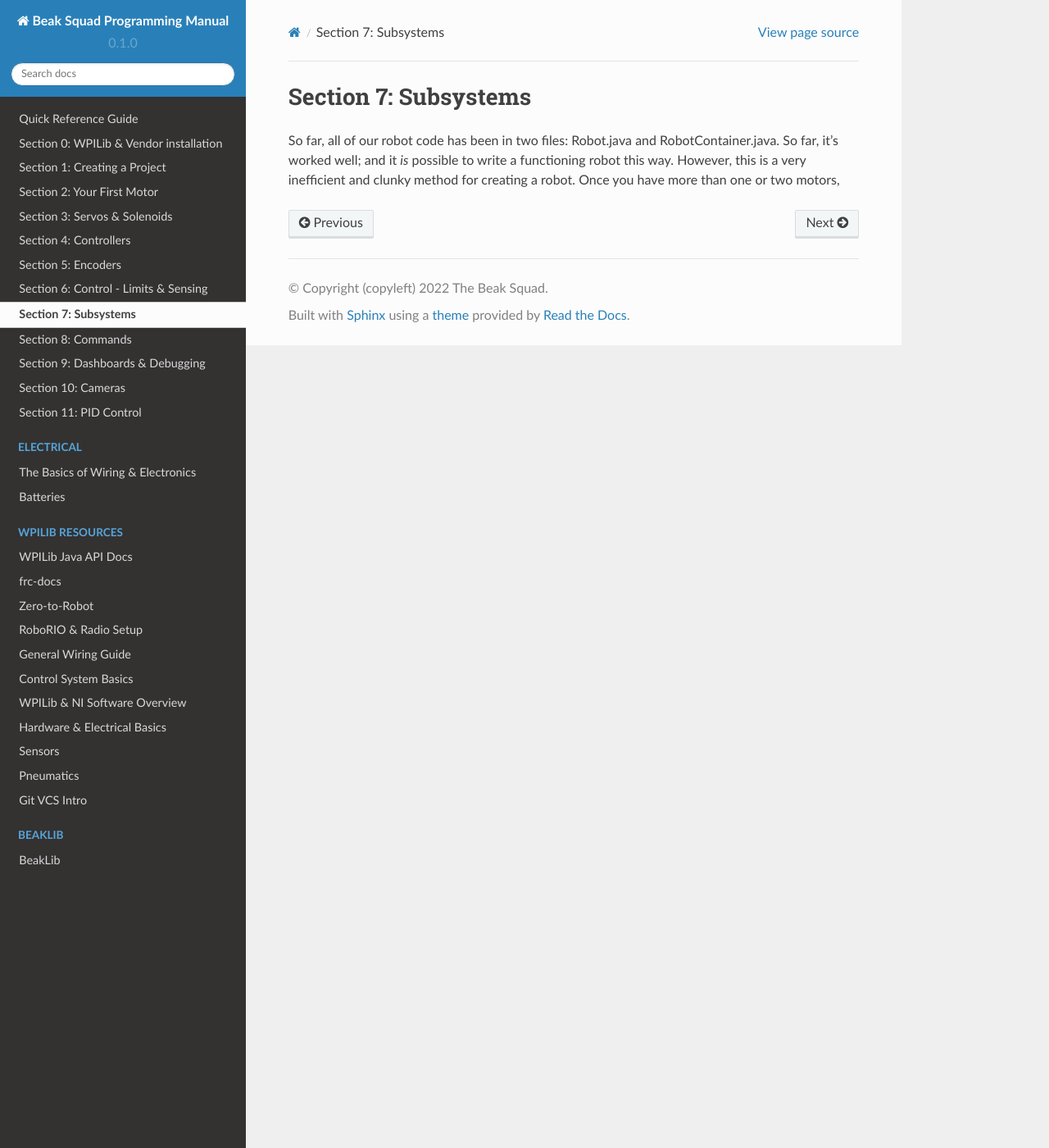
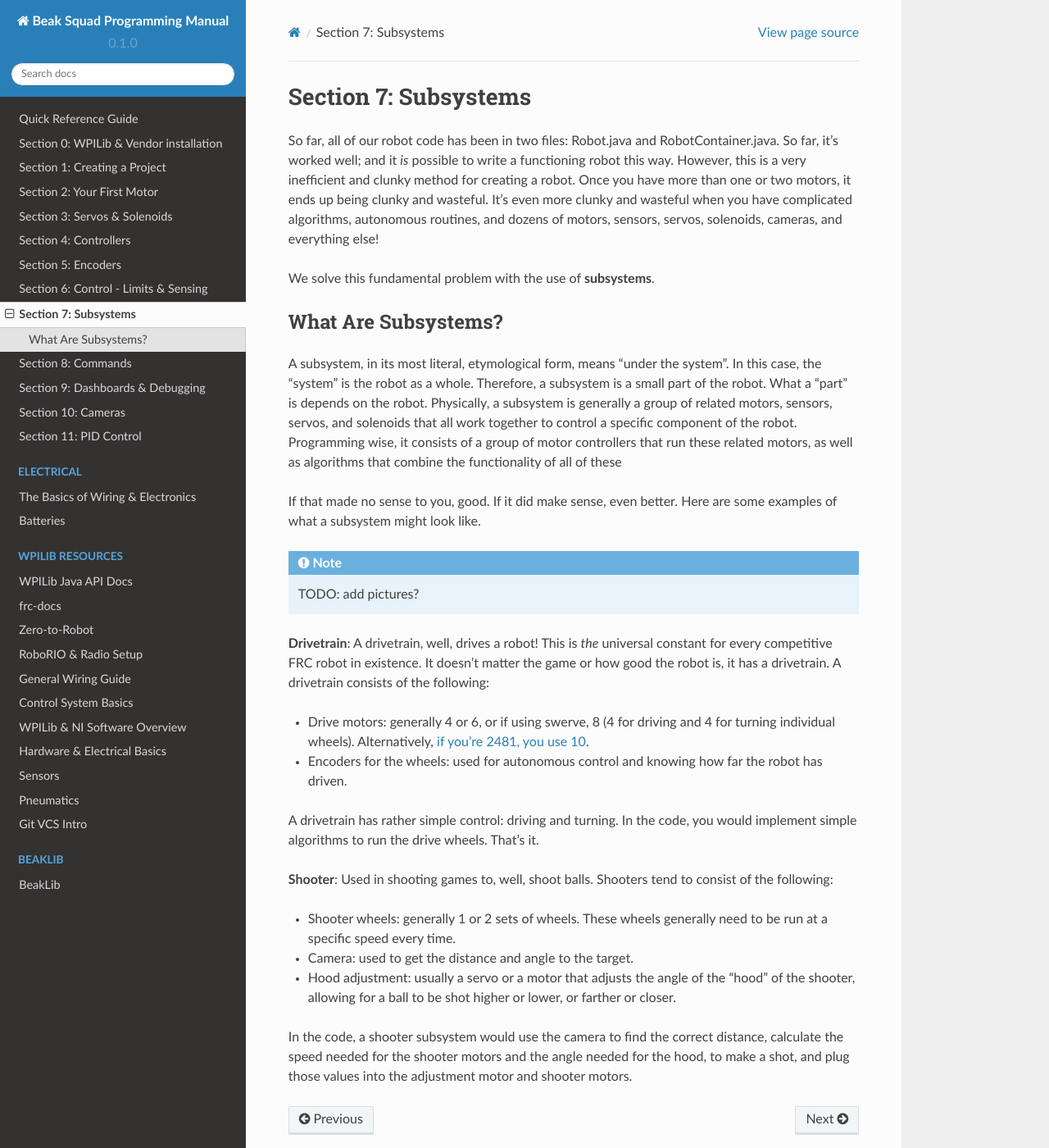
Before and after one commit to Team4028/beakdocs, a Sphinx documentation site: the page built from docs/source/sect7.rst, in a window 1280 px wide and 1400 px high. Shown: the whole window at 82% size. Built offline with Sphinx 7.4.7 and the Read the Docs theme 2.0.0, drawn with Linux system fonts in a browser that asks for light colours.

Commit message:
<sect7.rst> Add "What Are Subsystems?" Section
Signed-off-by: swirl <swurl@swurl.xyz>

```diff
--- a/docs/source/sect7.rst
+++ b/docs/source/sect7.rst
@@ -1,4 +1,31 @@
 Section 7: Subsystems
 ======================
 
-So far, all of our robot code has been in two files: Robot.java and RobotContainer.java. So far, it's worked well; and it *is* possible to write a functioning robot this way. However, this is a very inefficient and clunky method for creating a robot. Once you have more than one or two motors,
+So far, all of our robot code has been in two files: Robot.java and RobotContainer.java. So far, it's worked well; and it *is* possible to write a functioning robot this way. However, this is a very inefficient and clunky method for creating a robot. Once you have more than one or two motors, it ends up being clunky and wasteful. It's even more clunky and wasteful when you have complicated algorithms, autonomous routines, and dozens of motors, sensors, servos, solenoids, cameras, and everything else!
+
+We solve this fundamental problem with the use of **subsystems**.
+
+What Are Subsystems?
+---------------------
+
+A subsystem, in its most literal, etymological form, means "under the system". In this case, the "system" is the robot as a whole. Therefore, a subsystem is a small part of the robot. What a "part" is depends on the robot. Physically, a subsystem is generally a group of related motors, sensors, servos, and solenoids that all work together to control a specific component of the robot. Programming wise, it consists of a group of motor controllers that run these related motors, as well as algorithms that combine the functionality of all of these
+
+If that made no sense to you, good. If it did make sense, even better. Here are some examples of what a subsystem might look like.
+
+.. note::
+	TODO: add pictures?
+
+**Drivetrain**: A drivetrain, well, drives a robot! This is *the* universal constant for every competitive FRC robot in existence. It doesn't matter the game or how good the robot is, it has a drivetrain. A drivetrain consists of the following:
+
+* Drive motors: generally 4 or 6, or if using swerve, 8 (4 for driving and 4 for turning individual wheels). Alternatively, `if you're 2481, you use 10 <https://www.chiefdelphi.com/t/roboteers-team-2481-2022-robot-reveal/405919>`_.
+* Encoders for the wheels: used for autonomous control and knowing how far the robot has driven.
+
+A drivetrain has rather simple control: driving and turning. In the code, you would implement simple algorithms to run the drive wheels. That's it.
+
+**Shooter**: Used in shooting games to, well, shoot balls. Shooters tend to consist of the following:
+
+* Shooter wheels: generally 1 or 2 sets of wheels. These wheels generally need to be run at a specific speed every time.
+* Camera: used to get the distance and angle to the target.
+* Hood adjustment: usually a servo or a motor that adjusts the angle of the "hood" of the shooter, allowing for a ball to be shot higher or lower, or farther or closer.
+
+In the code, a shooter subsystem would use the camera to find the correct distance, calculate the speed needed for the shooter motors and the angle needed for the hood, to make a shot, and plug those values into the adjustment motor and shooter motors.
```
